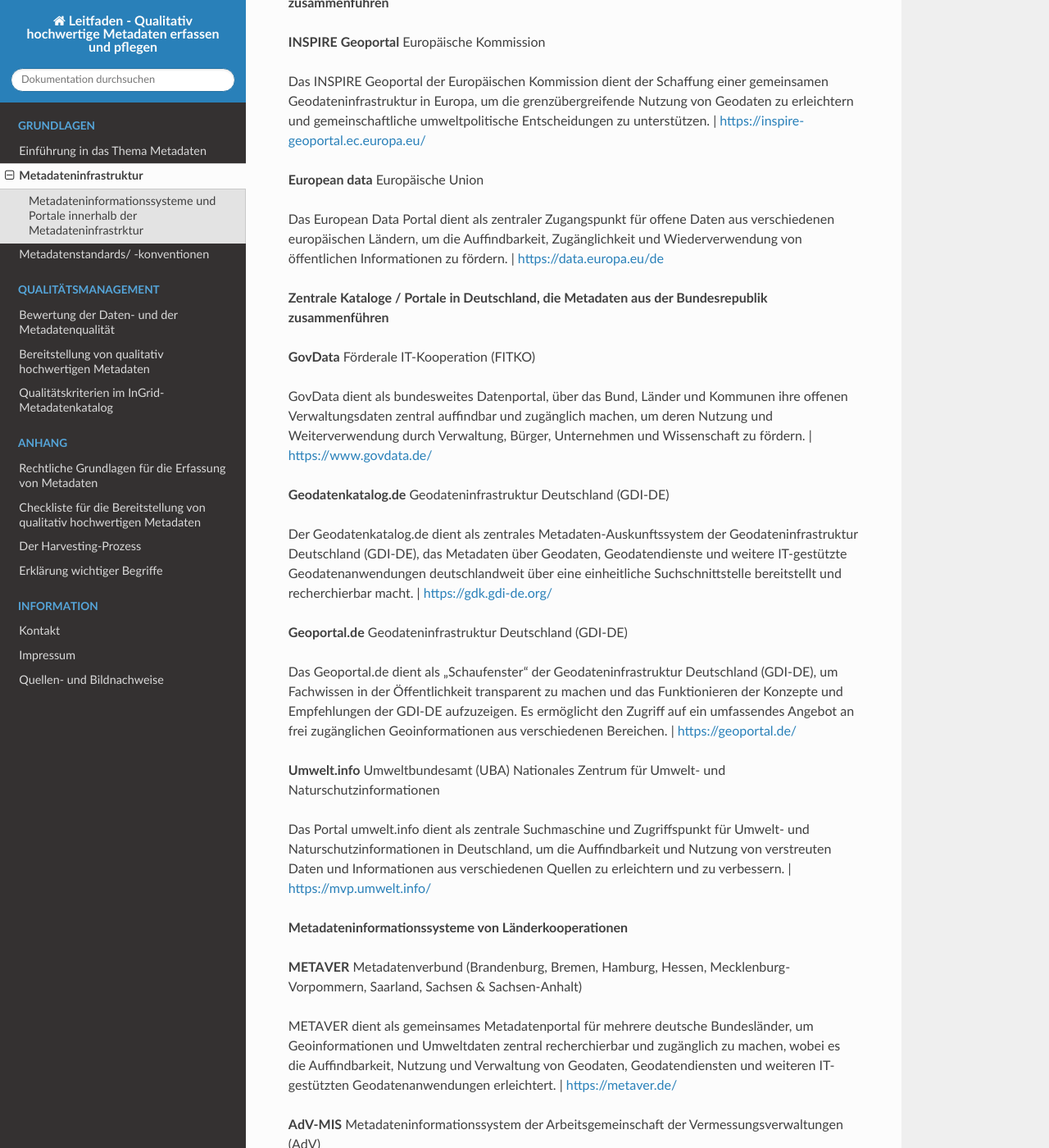
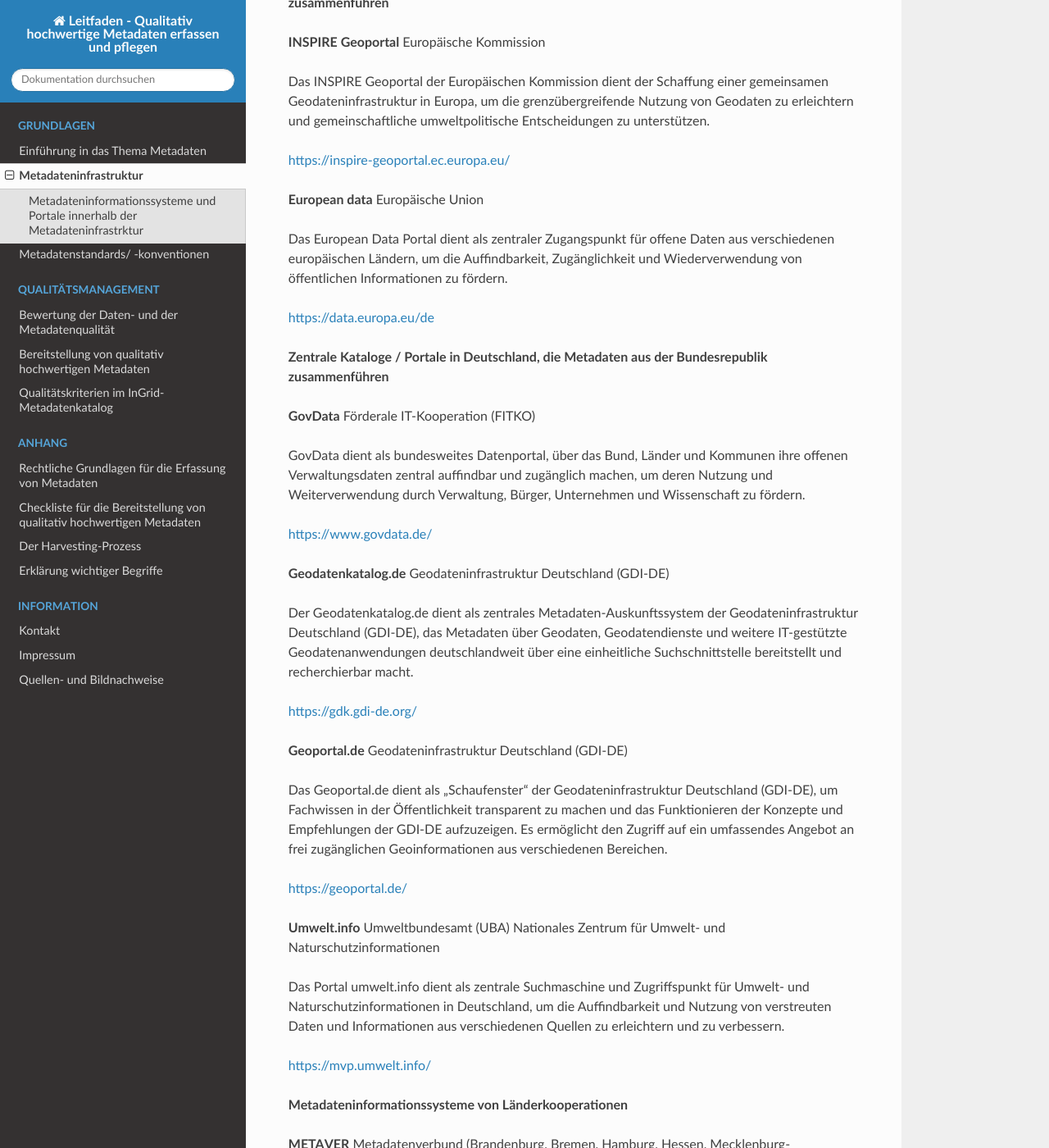
Before and after one commit to tomiwo/ingrid-mdk-st-high-quality-metadata, a Sphinx documentation site: the page built from docs/grundlagen/metadateninfrastruktur.rst, in a window 1280 px wide and 1400 px high, scrolled down 2295 px. Shown: the whole window at 82% size. Built offline with Sphinx 7.4.7 and the Read the Docs theme 3.1.0, drawn with Linux system fonts in a browser that asks for light colours; some of the changed text lies outside the part shown.

```diff
--- a/docs/grundlagen/metadateninfrastruktur.rst
+++ b/docs/grundlagen/metadateninfrastruktur.rst
@@ -65,6 +65,7 @@ Metadateninformationssysteme und Portale innerhalb der Metadateninfrastrktur
 Europäische Kommission
 
 Das INSPIRE Geoportal der Europäischen Kommission dient der Schaffung einer gemeinsamen Geodateninfrastruktur in Europa, um die grenzübergreifende Nutzung von Geodaten zu erleichtern und gemeinschaftliche umweltpolitische Entscheidungen zu unterstützen.
+
 | https://inspire-geoportal.ec.europa.eu/
 
 
@@ -72,6 +73,7 @@ Das INSPIRE Geoportal der Europäischen Kommission dient der Schaffung einer gem
 Europäische Union
 
 Das European Data Portal dient als zentraler Zugangspunkt für offene Daten aus verschiedenen europäischen Ländern, um die Auffindbarkeit, Zugänglichkeit und Wiederverwendung von öffentlichen Informationen zu fördern.
+
 | https://data.europa.eu/de
 
 
@@ -81,6 +83,7 @@ Das European Data Portal dient als zentraler Zugangspunkt für offene Daten aus
 Förderale IT-Kooperation (FITKO)
 
 GovData dient als bundesweites Datenportal, über das Bund, Länder und Kommunen ihre offenen Verwaltungsdaten zentral auffindbar und zugänglich machen, um deren Nutzung und Weiterverwendung durch Verwaltung, Bürger, Unternehmen und Wissenschaft zu fördern.
+
 | https://www.govdata.de/
 
 
@@ -88,6 +91,7 @@ GovData dient als bundesweites Datenportal, über das Bund, Länder und Kommunen
 Geodateninfrastruktur Deutschland (GDI-DE)
 
 Der Geodatenkatalog.de dient als zentrales Metadaten-Auskunftssystem der Geodateninfrastruktur Deutschland (GDI-DE), das Metadaten über Geodaten, Geodatendienste und weitere IT-gestützte Geodatenanwendungen deutschlandweit über eine einheitliche Suchschnittstelle bereitstellt und recherchierbar macht.
+
 | https://gdk.gdi-de.org/
 
 
@@ -95,6 +99,7 @@ Der Geodatenkatalog.de dient als zentrales Metadaten-Auskunftssystem der Geodate
 Geodateninfrastruktur Deutschland (GDI-DE)
 
 Das Geoportal.de dient als "Schaufenster" der Geodateninfrastruktur Deutschland (GDI-DE), um Fachwissen in der Öffentlichkeit transparent zu machen und das Funktionieren der Konzepte und Empfehlungen der GDI-DE aufzuzeigen. Es ermöglicht den Zugriff auf ein umfassendes Angebot an frei zugänglichen Geoinformationen aus verschiedenen Bereichen.
+
 | https://geoportal.de/
 
 
@@ -103,6 +108,7 @@ Umweltbundesamt (UBA)
 Nationales Zentrum für Umwelt- und Naturschutzinformationen
 
 Das Portal umwelt.info dient als zentrale Suchmaschine und Zugriffspunkt für Umwelt- und Naturschutzinformationen in Deutschland, um die Auffindbarkeit und Nutzung von verstreuten Daten und Informationen aus verschiedenen Quellen zu erleichtern und zu verbessern.
+
 | https://mvp.umwelt.info/
 
 
@@ -113,6 +119,7 @@ Metadatenverbund (Brandenburg, Bremen, Hamburg, Hessen, Mecklenburg-Vorpommern,
 Sachsen & Sachsen-Anhalt)
 
 METAVER dient als gemeinsames Metadatenportal für mehrere deutsche Bundesländer, um Geoinformationen und Umweltdaten zentral recherchierbar und zugänglich zu machen, wobei es die Auffindbarkeit, Nutzung und Verwaltung von Geodaten, Geodatendiensten und weiteren IT-gestützten Geodatenanwendungen erleichtert.
+
 | https://metaver.de/
 
 
@@ -120,7 +127,8 @@ METAVER dient als gemeinsames Metadatenportal für mehrere deutsche Bundeslände
 Metadateninformationssystem der Arbeitsgemeinschaft der Vermessungsverwaltungen (AdV)
 
 Das AdV-MIS dient als zentrales Metainformationssystem der Arbeitsgemeinschaft der Vermessungsverwaltungen der Länder der Bundesrepublik Deutschland (AdV), um Informationen über verfügbare digitale und analoge Geobasisdaten der deutschen Landesvermessung hinsichtlich Inhalt, Ausdehnung, Qualität, Raumbezug und Vertrieb bereitzustellen.
-https://advmis.geodatenzentrum.de/
+
+| https://advmis.geodatenzentrum.de/
 
 
 **Portale des Landes Sachsen-Anhalt, die Metadaten durchsuchen**
@@ -129,6 +137,7 @@ https://advmis.geodatenzentrum.de/
 Staatskanzlei Sachsen-Anhalt
 
 Die Suche im Landesportal Sachsen-Anhalt ermöglicht die Recherche von Geodatensätzen, Geodatendiensten und Geoanwendungen, die im Metadatenkatalog Sachsen-Anhalt erfasst sind, um deren Auffindbarkeit und Zugänglichkeit zu verbessern.
+
 | https://suche.sachsen-anhalt.de/
 
 
@@ -136,6 +145,7 @@ Die Suche im Landesportal Sachsen-Anhalt ermöglicht die Recherche von Geodatens
 Ministeriums für Wissenschaft, Energie, Klimaschutz und Umwelt (MWU) des Landes Sachsen-Anhalt
 
 Die Suche im Umweltportal Sachsen-Anhalt ermöglicht die Recherche von Umweltinformationen, einschließlich Metadaten zu Geodatensätzen, Geodatendiensten und Geoanwendungen, um deren Auffindbarkeit und Nutzung zu erleichtern und zu verbessern.
+
 | https://umwelt.sachsen-anhalt.de/
 
 
@@ -143,4 +153,5 @@ Die Suche im Umweltportal Sachsen-Anhalt ermöglicht die Recherche von Umweltinf
 Landesamt für Vermessung und Geoinformation Sachsen-Anhalt (LVermGeo)
 
 Die Suche nach Metadaten im Geoportal Sachsen-Anhalt dient dazu, Geodatensätze, Geodatendienste und Geoanwendungen auffindbar zu machen und grundlegende Informationen über deren Existenz und Verfügbarkeit zu liefern.
+
 | https://www.lvermgeo.sachsen-anhalt.de/de/gdp-geodatensuche.html
```
